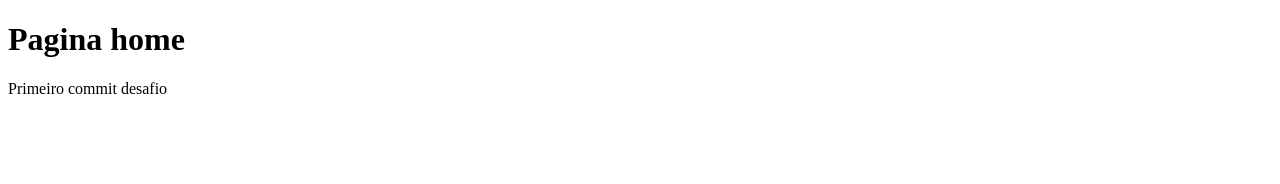
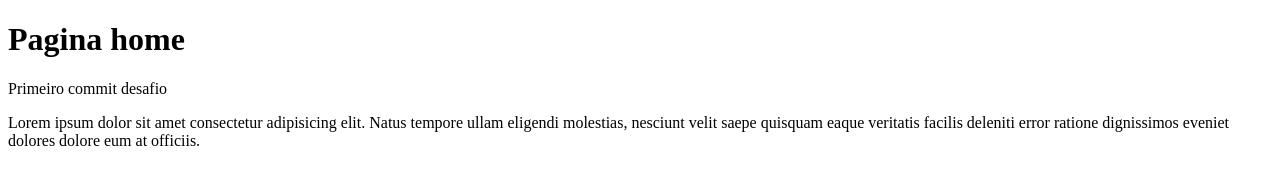
Before and after one commit to andredias34/desafio-git, a plain HTML site: page index.html in a window 1280 px wide. Drawn offline with Linux system fonts and the light colour scheme.

Commit message:
Adicionado texto

```diff
--- a/index.html
+++ b/index.html
@@ -11,5 +11,11 @@
 
     <p>Primeiro commit desafio</p>
 
+    <div>Lorem ipsum dolor sit amet consectetur adipisicing elit. Natus tempore
+        ullam eligendi molestias, nesciunt velit saepe quisquam eaque veritatis
+        facilis deleniti error ratione dignissimos eveniet dolores dolore eum at
+        officiis.
+    </div>
+
 </body>
 </html>
```
